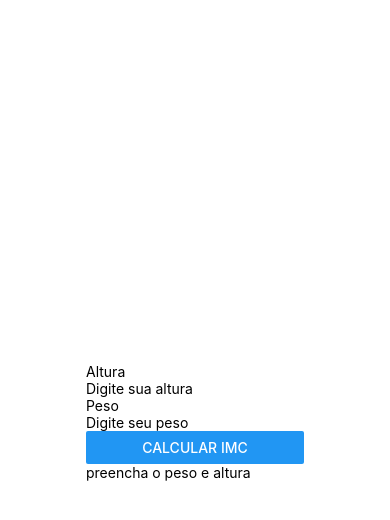
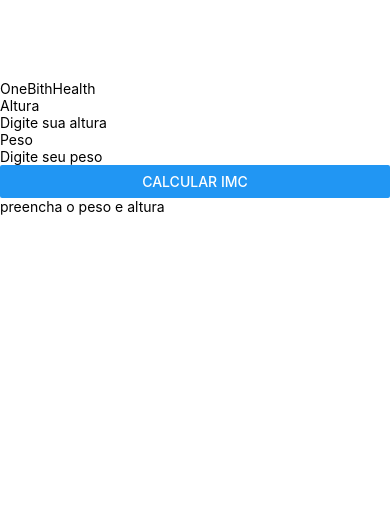
Before and after one commit to TauanGB/My-React-Native-First-App, a React Native app: screen / in a window 390 px wide. Shown: the top 520 px of the page. Built offline with nearby package versions, Linux system fonts and the light colour scheme.

Commit message:
Alteracao para funcionamente em typescript

```diff
--- a/App.tsx
+++ b/App.tsx
@@ -1,11 +1,13 @@
 import { StatusBar } from 'expo-status-bar';
 import { StyleSheet, Text, View } from 'react-native';
 import Main from './src/components/Main';
+import Title from './src/components/Title';
 
 export default function App() {
 	return (
 		<View style={styles.container}>
-      <Main />
+			<Title/>
+			<Main/>
 		</View>
 	);
 }
@@ -14,7 +16,6 @@ const styles = StyleSheet.create({
 	container: {
 		flex: 1,
 		backgroundColor: '#fff',
-    alignItems: 'center',
-    justifyContent: 'center',
+		paddingTop: 80,
 	},
 });
--- a/src/components/Form/index.js
+++ /dev/null
@@ -1,53 +0,0 @@
-import React from "react";
-import { Text, View, TextInput, Button } from "react-native";
-import ResultImc from "./ResultImc";
-import { useState } from "react";
-
-export default function Form() {
-	const [heigth, setheigth] = useState(null)
-	const [weigth, setWeigth] = useState(null)
-	const [messageImc, setMessageImc] = useState("preencha o peso e altura")
-	const [imc, setImc] = useState(null)
-	const [textButton, setTextButton] = useState("Preencha os valores")
-
-	function calcularPeso() {
-		let tmp1 = heigth*heigth
-		let tmp2 = weigth*tmp1
-		let tmp3 =  tmp2.toFixed(2)
-
-		return setImc(tmp2)
-	};
-
-	function validationImc(){
-		if (weigth != null && heigth != null){
-			calcularPeso()
-			setMessageImc("Seu imc e igual:")
-			setTextButton("Calcular Novamente")
-		}
-	}
-
-	return (
-		<View>
-			<View>
-				<Text>Altura</Text>
-				<TextInput
-				onChangeText={setheigth}
-				placeholder="Digite sua altura"
-				keyboardType="numeric"
-				value={heigth}
-				></TextInput>
-				<Text>Peso</Text>
-				<TextInput
-				onChangeText = {setWeigth}
-				placeholder="Digite seu peso"
-				keyboardType="numeric"
-				value={weigth}
-				></TextInput>
-				<Button
-				onPress={validationImc}
-				title="Calcular IMC"/>
-				<ResultImc resultado={imc} mensagemResultImc={messageImc} />
-			</View>
-		</View>
-	);
-}
--- /dev/null
+++ b/src/components/Form/index.tsx
@@ -0,0 +1,56 @@
+import React from "react";
+import { Text, View, TextInput, Button } from "react-native";
+import ResultImc from "./ResultImc";
+import { useState } from "react";
+
+export default function Form() {
+	const [height, setheigth] = useState<string>("");
+	const [weight, setWeigth] = useState<string>("");
+	const [messageImc, setMessageImc] = useState<string>("preencha o peso e altura");
+	const [imc, setImc] = useState<string>("");
+	const [textButton, setTextButton] = useState<string>("Preencha os valores");
+
+	function calcularPeso(weigthValue: number, heigthValue: number): string {
+		return (weigthValue / (heigthValue * heigthValue)).toFixed(2);
+	}
+
+	function validationImc() {
+		const heightNumber = parseFloat(height);
+		const weightNumber = parseFloat(weight);
+
+		if (!isNaN(heightNumber) && !isNaN(weightNumber) && heightNumber > 0) {
+			const result = calcularPeso(weightNumber, heightNumber);
+			setImc(result);
+			setMessageImc("Seu imc e igual:");
+			setTextButton("Calcular Novamente");
+		} else {
+			setImc("");
+			setMessageImc("Preencha peso e altura corretamente");
+		}
+	}
+
+	return (
+		<View>
+			<View>
+				<Text>Altura</Text>
+				<TextInput
+					onChangeText={setheigth}
+					placeholder="Digite sua altura"
+					keyboardType="numeric"
+					value={height}
+				></TextInput>
+				<Text>Peso</Text>
+				<TextInput
+					onChangeText={setWeigth}
+					placeholder="Digite seu peso"
+					keyboardType="numeric"
+					value={weight}
+				></TextInput>
+				<Button
+					onPress={validationImc}
+					title="Calcular IMC" />
+				<ResultImc resultado={imc} mensagemResultImc={messageImc} />
+			</View>
+		</View>
+	);
+}
--- a/src/components/Main/index.tsx
+++ b/src/components/Main/index.tsx
@@ -1,5 +1,5 @@
 import React from "react";
-import { Text, View } from "react-native";
+import { Text, View, StyleSheet } from "react-native";
 import Form from "../Form";
 
 export default function Main() {
```
Lines whose indentation alone changed are shown as unchanged.
